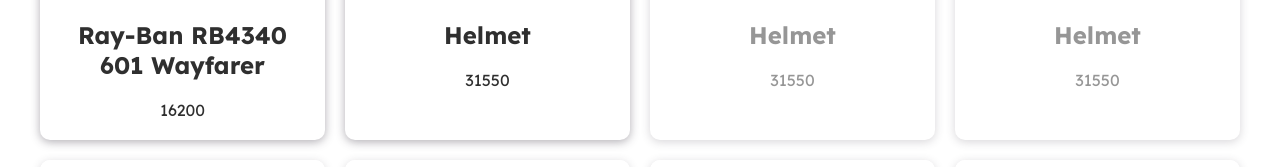
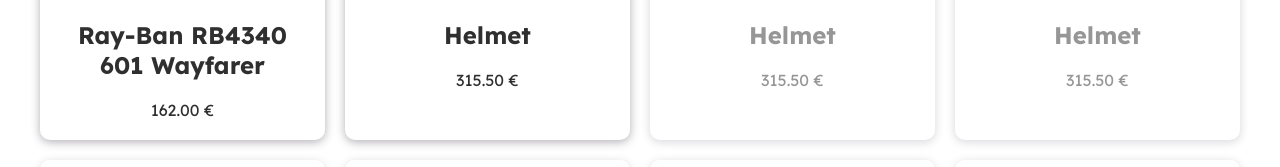
Before and after one commit to frog-spain/virtual-tryon, a React (Vite) app: page /product-demo in a window 1280 px wide. Shown: the part 470-637 px from the top of the page. Built offline with nearby package versions, Linux system fonts and the light colour scheme.

Commit message:
feat: add price formatting ito product card

```diff
--- a/src/pages/ProductDemoPage/ProductCard.jsx
+++ b/src/pages/ProductDemoPage/ProductCard.jsx
@@ -1,4 +1,5 @@
 import { Link } from "react-router-dom";
+import { formatPrice } from "../../utils/formatPrice";
 
 const ProductCard = ({ title, price, isDummy, slug }) => {
   return (
@@ -9,7 +10,7 @@
         </div>
         <footer>
           <h2 className="product-title">{title}</h2>
-          <span className="product-price"> {price}</span>
+          <span className="product-price">{formatPrice(price)}</span>
         </footer>
       </div>
     </Link>
```
